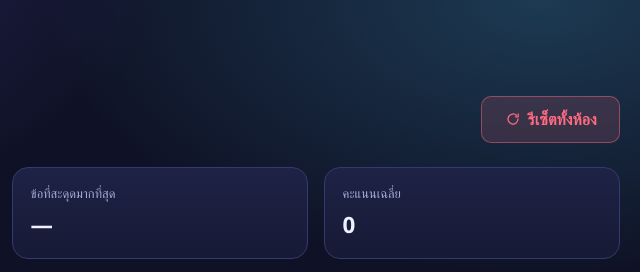
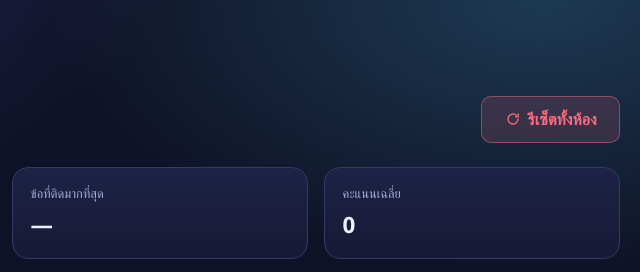
Before and after one commit to Toaster-Wacky/arithmetic-series-quest, a plain HTML site: page teacher.html in a window 1280 px wide. Shown: the top 272 px of the page, 636-1276 px from the left. Drawn offline with Linux system fonts and the light colour scheme; a web font is replaced by a local one.

Commit message:
Rename KPI label from 'ข้อที่สะดุดมากที่สุด' to 'ข้อที่ติดมากที่สุด'

```diff
--- a/teacher.html
+++ b/teacher.html
@@ -56,7 +56,7 @@
   <section class="kpi-row">
     <div class="kpi"><span class="kpi__label">กลุ่มที่เริ่มแล้ว</span><strong id="kpi-active">0 / 6</strong></div>
     <div class="kpi"><span class="kpi__label">จบภารกิจ</span><strong id="kpi-finished">0</strong></div>
-    <div class="kpi"><span class="kpi__label">ข้อที่สะดุดมากที่สุด</span><strong id="kpi-hardest">—</strong></div>
+    <div class="kpi"><span class="kpi__label">ข้อที่ติดมากที่สุด</span><strong id="kpi-hardest">—</strong></div>
     <div class="kpi"><span class="kpi__label">คะแนนเฉลี่ย</span><strong id="kpi-average">0</strong></div>
   </section>
 
```
